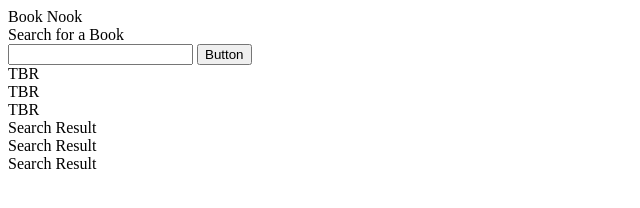
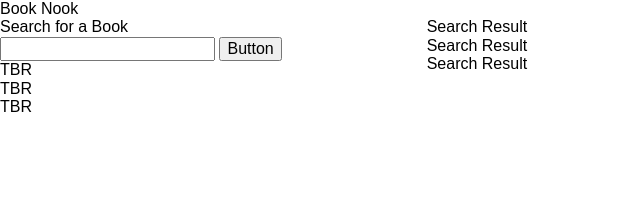
Before and after one commit to NickSchenck/Book-Nook, a plain HTML site: page index.html in a window 1280 px wide. Shown: the whole page, without its empty margins (0-640 px from the left). Drawn offline with nearby package versions, Linux system fonts and the light colour scheme.

Commit message:
pure css is linked and grids set up

```diff
--- a/index.html
+++ b/index.html
@@ -1,14 +1,21 @@
 <!DOCTYPE html>
 <html lang="en">
+
 <head>
     <meta charset="UTF-8">
     <meta http-equiv="X-UA-Compatible" content="IE=edge">
     <meta name="viewport" content="width=device-width, initial-scale=1.0">
     <link rel="stylesheet" href="./assets/css/style.css">
     <title>Book-Nook</title>
+    <link rel="stylesheet" href="https://unpkg.com/purecss@2.0.6/build/base-min.css">
+    <link rel="stylesheet" href="https://unpkg.com/purecss@2.0.6/build/grids-min.css">
+    <link rel="stylesheet" href="https://unpkg.com/purecss@2.0.6/build/grids-responsive-min.css">
 </head>
+
 <body>
-    <header>Book Nook</header>
+    <div class="pure-g">
+        <header class="pure-u-1">Book Nook</header>
+        <div class="pure-u-1 pure-u-md-1-3">
             <div>
                 <div>Search for a Book</div>
                 <form action="">
@@ -21,12 +28,14 @@
                 <div>TBR</div>
                 <div>TBR</div>
             </div>
-    <div>
+        </div>
+        <div class="pure-u-1 pure-u-md-2-3">
             <div>Search Result</div>
             <div>Search Result</div>
             <div>Search Result</div>
         </div>
-
+    </div>
     <script src="./assets/js/script.js"></script>
 </body>
+
 </html>
```
Lines whose indentation alone changed are shown as unchanged.
